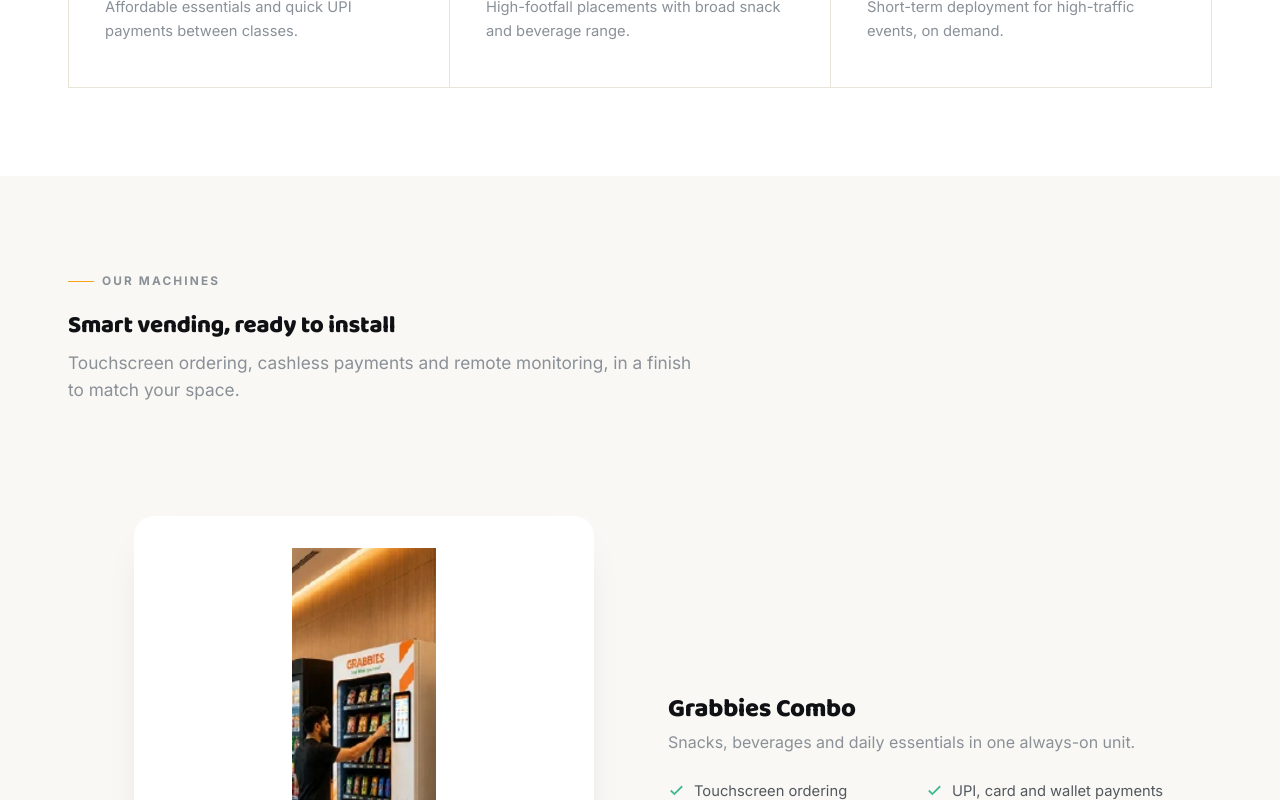
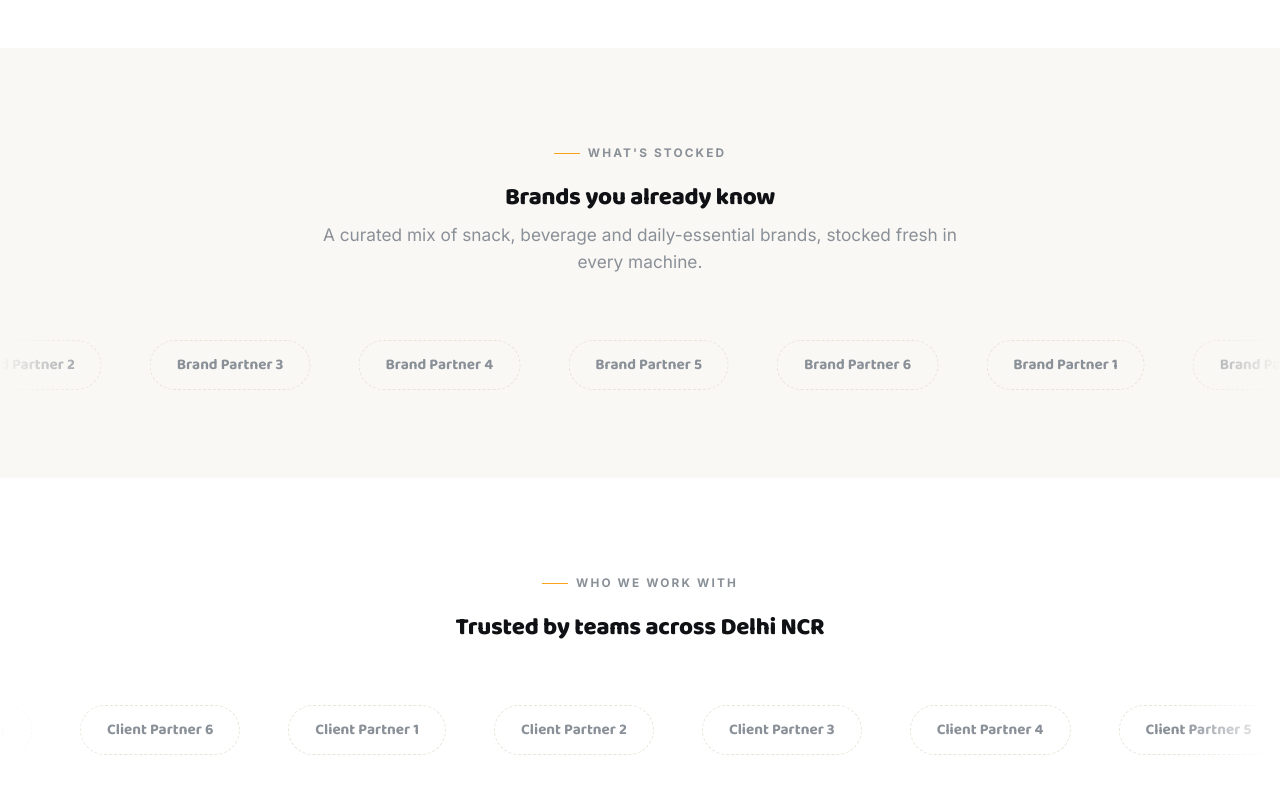
Before and after one commit to bhavikgrabbies/grabbies__website, a React (Vite) app: page / in a window 1280 px wide. Shown: the part 1440-2240 px from the top of the page. Built offline with nearby package versions, Linux system fonts and the light colour scheme.

Commit message:
Replace homepage machine section with scrolling brand/client logo marquees

```diff
--- /dev/null
+++ b/src/components/Marquee.css
@@ -0,0 +1,33 @@
+.marquee {
+  overflow: hidden;
+  -webkit-mask-image: linear-gradient(90deg, transparent, #000 8%, #000 92%, transparent);
+  mask-image: linear-gradient(90deg, transparent, #000 8%, #000 92%, transparent);
+}
+.marquee-track {
+  display: flex;
+  align-items: center;
+  gap: 48px;
+  width: max-content;
+  animation: marquee-scroll 32s linear infinite;
+}
+.marquee-track.reverse { animation-direction: reverse; }
+.marquee:hover .marquee-track { animation-play-state: paused; }
+
+@keyframes marquee-scroll {
+  from { transform: translateX(0); }
+  to { transform: translateX(-50%); }
+}
+
+.marquee-item { flex-shrink: 0; display: flex; align-items: center; }
+.marquee-item img { height: 34px; width: auto; opacity: 0.7; filter: grayscale(1); transition: opacity .2s ease, filter .2s ease; }
+.marquee-item img:hover { opacity: 1; filter: none; }
+.marquee-placeholder {
+  padding: 12px 26px; border-radius: 100px; border: 1.5px dashed var(--line);
+  font-family: var(--font-head); font-weight: 700; font-size: 0.95rem; color: var(--body-soft);
+  white-space: nowrap;
+}
+
+@media (prefers-reduced-motion: reduce) {
+  .marquee-track { animation: none; }
+  .marquee { overflow-x: auto; }
+}
--- /dev/null
+++ b/src/components/Marquee.tsx
@@ -0,0 +1,27 @@
+import './Marquee.css';
+
+export interface MarqueeItem {
+  name: string;
+  logo?: string;
+}
+
+export default function Marquee({ items, reverse }: { items: MarqueeItem[]; reverse?: boolean }) {
+  // Duplicate the list so the CSS animation can loop seamlessly at -50%.
+  const looped = [...items, ...items];
+
+  return (
+    <div className="marquee">
+      <div className={`marquee-track${reverse ? ' reverse' : ''}`}>
+        {looped.map((item, i) => (
+          <span className="marquee-item" key={item.name + i}>
+            {item.logo ? (
+              <img src={item.logo} alt={item.name} />
+            ) : (
+              <span className="marquee-placeholder">{item.name}</span>
+            )}
+          </span>
+        ))}
+      </div>
+    </div>
+  );
+}
--- /dev/null
+++ b/src/content/marqueeBrands.json
@@ -0,0 +1,10 @@
+{
+  "items": [
+    { "name": "Brand Partner 1" },
+    { "name": "Brand Partner 2" },
+    { "name": "Brand Partner 3" },
+    { "name": "Brand Partner 4" },
+    { "name": "Brand Partner 5" },
+    { "name": "Brand Partner 6" }
+  ]
+}
--- /dev/null
+++ b/src/content/marqueeClients.json
@@ -0,0 +1,10 @@
+{
+  "items": [
+    { "name": "Client Partner 1" },
+    { "name": "Client Partner 2" },
+    { "name": "Client Partner 3" },
+    { "name": "Client Partner 4" },
+    { "name": "Client Partner 5" },
+    { "name": "Client Partner 6" }
+  ]
+}
--- a/src/pages/Home.tsx
+++ b/src/pages/Home.tsx
@@ -1,8 +1,7 @@
 import Hero from '../components/Hero';
 import TrustStrip from '../components/TrustStrip';
-import ClientLogos from '../components/ClientLogos';
 import VerticalsGrid from '../components/VerticalsGrid';
-import MachineGrid from '../components/MachineGrid';
+import Marquee from '../components/Marquee';
 import Chips from '../components/Chips';
 import Steps from '../components/Steps';
 import PartnerTabs from '../components/PartnerTabs';
@@ -10,6 +9,8 @@
 import CTABand from '../components/CTABand';
 import Faq from '../components/Faq';
 import { useEffect } from 'react';
+import marqueeBrands from '../content/marqueeBrands.json';
+import marqueeClients from '../content/marqueeClients.json';
 
 export default function Home() {
   useEffect(() => {
@@ -20,26 +21,30 @@
       <Hero />
       <TrustStrip />
 
-      <section style={{ padding: '64px 0' }}>
-        <div className="container">
-          <ClientLogos />
-        </div>
-      </section>
-
       <VerticalsGrid />
 
       <section className="bg-soft-section">
         <div className="container">
-          <div className="section-head">
-            <span className="eyebrow">Our Machines</span>
-            <h2>Smart vending, ready to install</h2>
-            <p>Touchscreen ordering, cashless payments and remote monitoring, in a finish to match your space.</p>
+          <div className="section-head center">
+            <span className="eyebrow" style={{ justifyContent: 'center' }}>What's Stocked</span>
+            <h2>Brands you already know</h2>
+            <p>A curated mix of snack, beverage and daily-essential brands, stocked fresh in every machine.</p>
           </div>
-          <MachineGrid limit={2} />
         </div>
+        <Marquee items={marqueeBrands.items} />
       </section>
 
       <section>
+        <div className="container">
+          <div className="section-head center">
+            <span className="eyebrow" style={{ justifyContent: 'center' }}>Who We Work With</span>
+            <h2>Trusted by teams across Delhi NCR</h2>
+          </div>
+        </div>
+        <Marquee items={marqueeClients.items} reverse />
+      </section>
+
+      <section className="bg-soft-section">
         <div className="container">
           <div className="section-head center">
             <span className="eyebrow" style={{ justifyContent: 'center' }}>What's Inside</span>
@@ -49,7 +54,7 @@
         </div>
       </section>
 
-      <section className="bg-soft-section">
+      <section>
         <div className="container">
           <div className="section-head">
             <span className="eyebrow">How It Works</span>
@@ -59,7 +64,7 @@
         </div>
       </section>
 
-      <section>
+      <section className="bg-soft-section">
         <div className="container">
           <div className="section-head">
             <span className="eyebrow">Partner With Grabbies</span>
@@ -69,7 +74,7 @@
         </div>
       </section>
 
-      <section className="bg-soft-section">
+      <section>
         <div className="container">
           <div className="section-head center">
             <span className="eyebrow" style={{ justifyContent: 'center' }}>What Our Partners Say</span>
```
